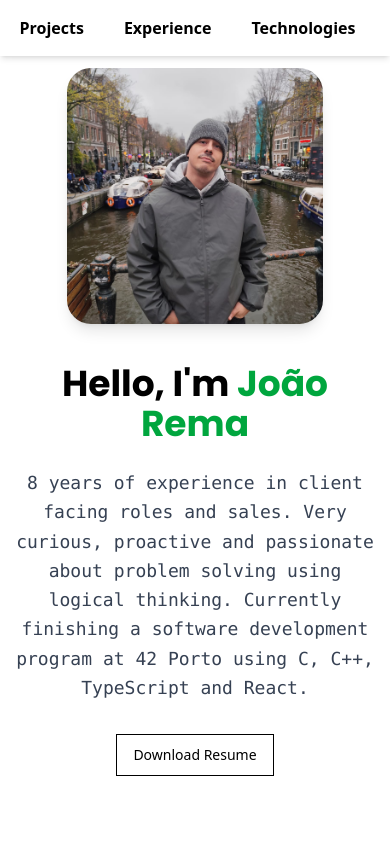
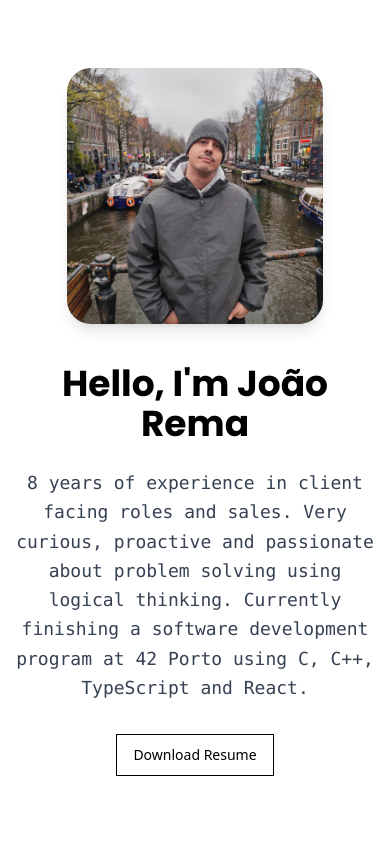
Before and after one commit to joaorema/Portfolio, a React (Vite) app in the folder Project/: page / in a window 390 px wide. Shown: the top 844 px of the page. Built offline with nearby package versions, Linux system fonts and the light colour scheme.

Commit message:
Changed navbar to display only on big screens

```diff
--- a/Project/src/components/Navbar.tsx
+++ b/Project/src/components/Navbar.tsx
@@ -11,7 +11,7 @@ const links = [
 
 const Navbar: React.FC = () => {
   return (
-    <nav className="fixed top-0 left-0 w-full z-50 bg-white shadow-md">
+    <nav className="hidden md:block fixed top-0 left-0 w-full z-50 bg-white shadow-md">
       <div className="max-w-4xl mx-auto flex justify-center gap-10 py-4">
         {links.map((link) => (
           <a
--- a/Project/src/pages/HeroPage.tsx
+++ b/Project/src/pages/HeroPage.tsx
@@ -20,7 +20,7 @@ const HeroPage: React.FC = () => {
           {/* Text */}
           <div className="text-center md:text-left max-w-2xl">
             <h1 className="text-4xl md:text-6xl font-bold font-poppins text-dark">
-              Hello, I'm <span className="text-green-600">João Rema</span>
+              Hello, I'm João Rema
             </h1>
             <p className="mt-6 text-lg md:text-xl font-mono text-gray-700 leading-relaxed">
               8 years of experience in client facing roles and sales. Very
```
